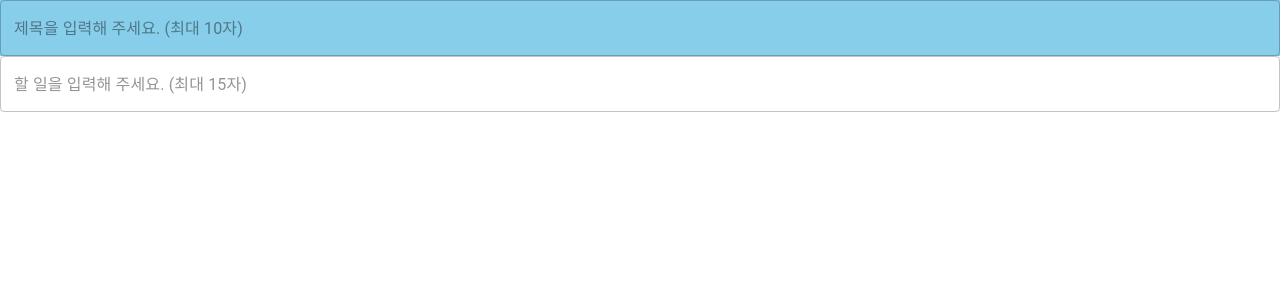
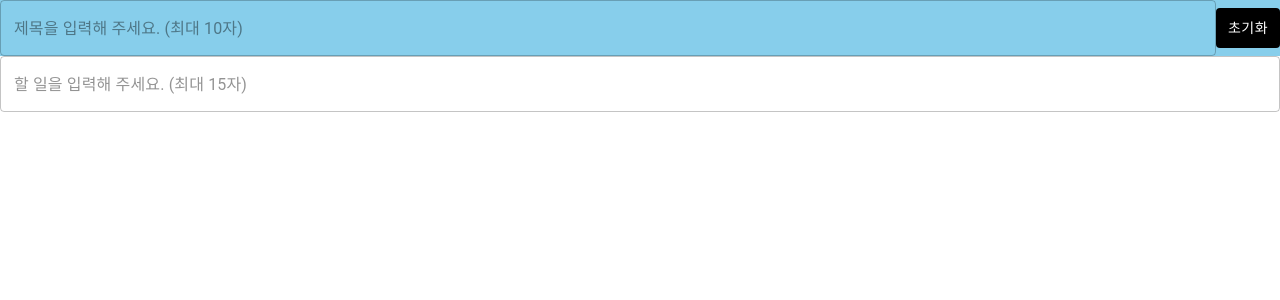
Before and after one commit to gusdn3477/todo-list, a React (Vite) app: page / in a window 1280 px wide. Shown: the top 300 px of the page. Built offline with nearby package versions, Linux system fonts and the light colour scheme.

Commit message:
feat: 리스트 상단에 초기화 버튼 UI 구현

```diff
--- a/src/pages/TodoList.tsx
+++ b/src/pages/TodoList.tsx
@@ -9,6 +9,7 @@ import 'react-calendar/dist/Calendar.css';
 import UiStore from '@/store/UiStore';
 import { MouseEvent } from 'react';
 import { ConfirmDialog } from '@/components/ConfirmDialog';
+import { Button } from '@mui/material';
 
 const TodoList = observer(() => {
   const store = useLocalObservable(() => ({
@@ -102,6 +103,7 @@ const TodoList = observer(() => {
           handleEnterKeyPress={handleEnterKeyPress('title')}
           disabled={store.disabled}
         />
+        <StyledButton>초기화</StyledButton>
       </StyledHeader>
       <InputField
         contents={store.taskName}
@@ -171,3 +173,18 @@ const StyledCalendarWrapper = styled.div<{ top: number; left: number }>`
   left: ${props => props.left}px;
   z-index: 1000;
 `;
+
+const StyledButton = styled(Button)`
+  &.MuiButtonBase-root {
+    background-color: black;
+    color: white;
+
+    &:hover {
+      background-color: black;
+    }
+    &:active {
+      background-color: black;
+    }
+  }
+  height: 40px;
+`;
```
